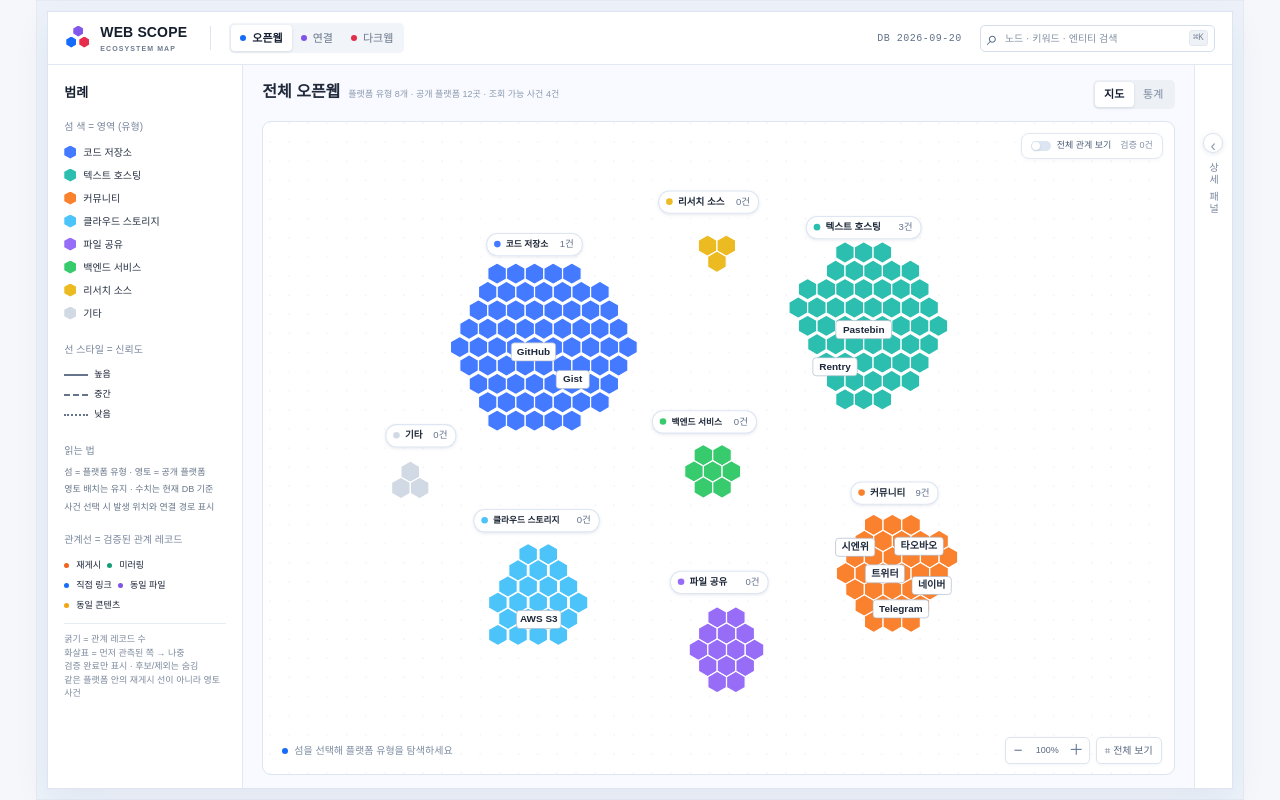
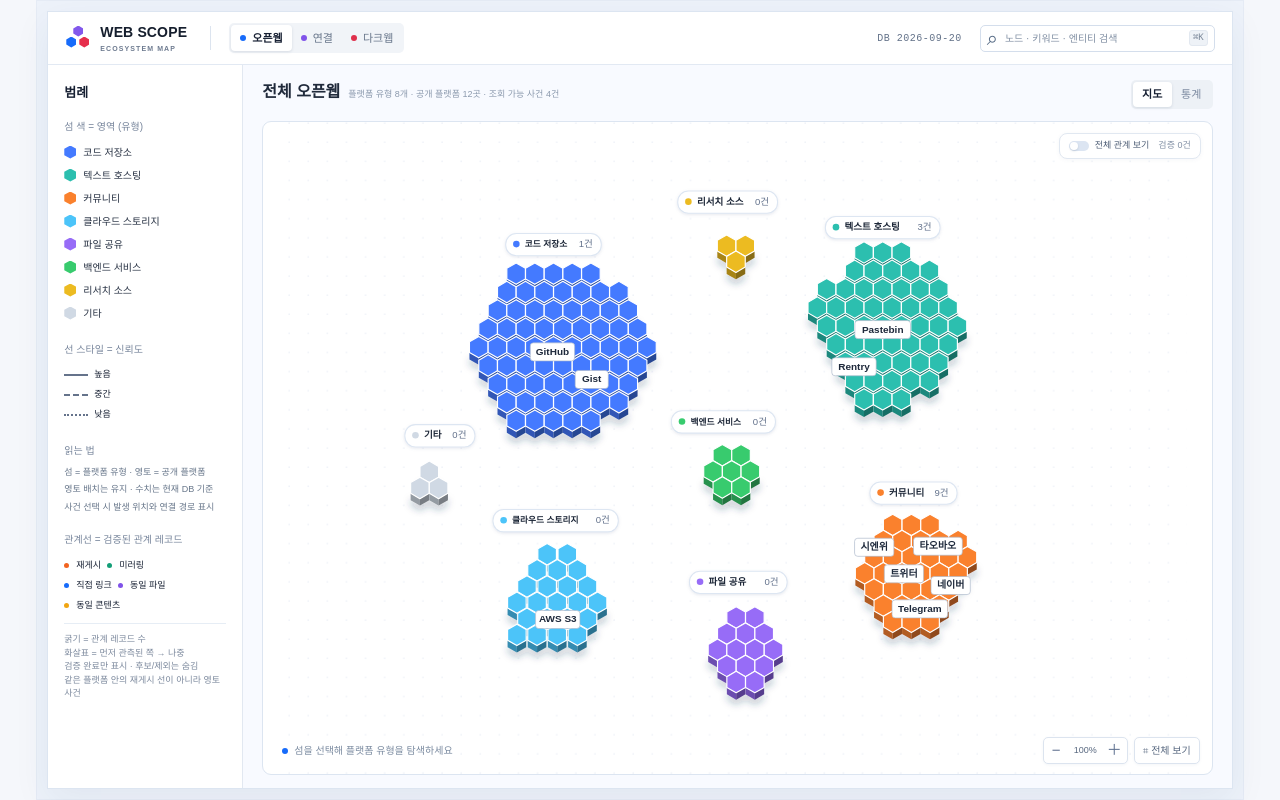
Before and after one commit to Darkshund-openweb-map/openweb_map, a Next.js app: page / in a window 1280 px wide. Built offline with nearby package versions, Linux system fonts and the light colour scheme.

Commit message:
Fix detail controls and map selection depth

```diff
--- a/src/components/detail-panel/detail-connections.tsx
+++ b/src/components/detail-panel/detail-connections.tsx
@@ -99,9 +99,13 @@ export function DetailConnections({
         </div>
       )}
       {categoryIds.map((id) => (
-        <button key={id} className={styles['relation-card']} onClick={() => onSelectCategory(id)}>
+        <button
+          key={id}
+          className={[styles['relation-card'], styles['category-link']].join(' ')}
+          onClick={() => onSelectCategory(id)}
+        >
           <b>{getCategory(id)?.name ?? id}</b>
-          <small>플랫폼 유형 상세 보기 →</small>
+          <small>상세 보기 →</small>
         </button>
       ))}
     </>
--- a/src/components/detail-panel/detail-panel.module.css
+++ b/src/components/detail-panel/detail-panel.module.css
@@ -429,6 +429,21 @@
   font-size: 9px;
   color: #8795a8;
 }
+.category-link {
+  display: flex;
+  align-items: center;
+  justify-content: space-between;
+  gap: 8px;
+}
+.category-link > b {
+  margin: 0;
+  min-width: 0;
+}
+.category-link > small {
+  flex: none;
+  color: #176bfa;
+  white-space: nowrap;
+}
 .detail-panel {
   width: 247px;
 }
--- a/src/components/explorer/content-header.tsx
+++ b/src/components/explorer/content-header.tsx
@@ -12,8 +12,10 @@ type Props = {
   name: string;
   tab: DetailTab;
   selectedRelation: string | null;
+  detailOpen: boolean;
   onClear: () => void;
   onSelectCategory: () => void;
+  onOpenDetail: () => void;
   onView: (view: View) => void;
 };
 
@@ -26,8 +28,10 @@ export function ContentHeader({
   name,
   tab,
   selectedRelation,
+  detailOpen,
   onClear,
   onSelectCategory,
+  onOpenDetail,
   onView,
 }: Props) {
   const statistics = view === 'statistics';
@@ -63,6 +67,12 @@ export function ContentHeader({
           </>
         )}
       </div>
+      <div className={styles['content-actions']}>
+        {selected && !statistics && !detailOpen && (
+          <button className={styles['detail-open-button']} onClick={onOpenDetail}>
+            상세 보기 <span aria-hidden="true">›</span>
+          </button>
+        )}
         <div className={styles['view-tabs']} role="group" aria-label="지도 또는 통계 보기">
           <button className={view === 'map' ? styles['active'] : ''} onClick={() => onView('map')}>
             지도
@@ -75,5 +85,6 @@ export function ContentHeader({
           </button>
         </div>
       </div>
+    </div>
   );
 }
--- a/src/components/explorer/explorer.module.css
+++ b/src/components/explorer/explorer.module.css
@@ -375,6 +375,26 @@
   text-overflow: ellipsis;
   margin: 0;
 }
+.content-actions {
+  display: flex;
+  align-items: center;
+  gap: 8px;
+  flex: none;
+}
+.detail-open-button {
+  height: 29px;
+  padding: 0 10px;
+  border: 1px solid #cbdaf2;
+  border-radius: 5px;
+  background: #fff;
+  color: #176bfa;
+  font-size: 10px;
+  font-weight: 700;
+  white-space: nowrap;
+}
+.detail-open-button span {
+  margin-left: 3px;
+}
 .view-tabs {
   display: flex;
   flex: none;
@@ -396,24 +416,6 @@
   background: #fff;
   box-shadow: 0 1px 3px #20385a20;
   font-weight: 700;
-}
-.collapsed-panel {
-  width: 38px;
-  flex: none;
-  position: relative;
-  background: #fff;
-  border-left: 1px solid #e1e8f2;
-  display: flex;
-  align-items: center;
-  flex-direction: column;
-  gap: 9px;
-  padding-top: 68px;
-}
-.collapsed-panel > span {
-  writing-mode: vertical-rl;
-  font-size: 10px;
-  color: #78869c;
-  letter-spacing: 2px;
 }
 .panel-handle {
   width: 20px;
--- a/src/components/explorer/explorer.tsx
+++ b/src/components/explorer/explorer.tsx
@@ -53,8 +53,10 @@ function ExplorerContent() {
             name={name}
             tab={state.tab}
             selectedRelation={state.selectedRelation}
+            detailOpen={state.detailOpen}
             onClear={state.clearSelection}
             onSelectCategory={() => category && state.selectCategory(category.id)}
+            onOpenDetail={() => state.setDetailOpen(true)}
             onView={(view) => {
               state.setView(view);
               if (view === 'statistics') state.setDetailOpen(false);
@@ -85,7 +87,7 @@ function ExplorerContent() {
             />
           )}
         </section>
-        {!statistics && state.selected && state.detailOpen ? (
+        {!statistics && state.selected && state.detailOpen && (
           <>
             <button
               className={[styles['panel-handle'], styles['open']].join(' ')}
@@ -104,17 +106,6 @@ function ExplorerContent() {
               onSelectRelation={state.selectRelation}
             />
           </>
-        ) : (
-          <div className={styles['collapsed-panel']}>
-            <button
-              className={styles['panel-handle']}
-              aria-label="상세 패널 펼치기"
-              onClick={() => state.setDetailOpen(true)}
-            >
-              ‹
-            </button>
-            <span>상세 패널</span>
-          </div>
         )}
       </div>
     </ExplorerShell>
--- a/src/components/map/ecosystem-map.tsx
+++ b/src/components/map/ecosystem-map.tsx
@@ -36,7 +36,6 @@ export function EcosystemMap({
     relation,
     activeCategory,
     selectedPlatform,
-    relatedCategories,
     tileGroups,
     title,
     verifiedCount,
@@ -72,8 +71,14 @@ export function EcosystemMap({
           <pattern id="map-dots" width="18" height="18" patternUnits="userSpaceOnUse">
             <circle cx="1" cy="1" r=".55" fill="#d8e0ed" />
           </pattern>
-          <filter id="island-shadow" x="-20%" y="-20%" width="140%" height="150%">
-            <feDropShadow dx="0" dy="4" stdDeviation="3" floodColor="#233856" floodOpacity=".2" />
+          <filter id="island-shadow" x="-20%" y="-20%" width="140%" height="160%">
+            <feDropShadow
+              dx="0"
+              dy="5"
+              stdDeviation="3.5"
+              floodColor="#233856"
+              floodOpacity=".28"
+            />
           </filter>
           <filter id="badge-shadow" x="-20%" y="-40%" width="140%" height="190%">
             <feDropShadow
@@ -94,11 +99,7 @@ export function EcosystemMap({
             onSelectRelation={onSelectRelation}
           />
           {tileGroups.map(({ category, cells }) => {
-            const relatedIsland =
-              selected?.kind === 'platform' && relatedCategories.has(category.id);
-            const dimmed = Boolean(
-              activeCategory && activeCategory !== category.id && !relatedIsland,
-            );
+            const dimmed = Boolean(activeCategory && activeCategory !== category.id);
             return (
               <IslandGroup
                 key={category.id}
--- a/src/components/map/hex-tile.tsx
+++ b/src/components/map/hex-tile.tsx
@@ -6,15 +6,15 @@ type Props = {
   fill: string;
 };
 
-export function HexTileSides({ cell, fill }: Props) {
+export function HexTileSides({ cell, fill, depth }: Props & { depth: number }) {
   const tileColor = d3Color(fill);
-  const left = tileColor?.darker(0.8).formatHex() ?? fill;
-  const right = tileColor?.darker(1.35).formatHex() ?? fill;
+  const left = tileColor?.darker(0.95).formatHex() ?? fill;
+  const right = tileColor?.darker(1.55).formatHex() ?? fill;
 
   return (
     <g transform={`translate(${cell.x},${cell.y})`} aria-hidden="true">
-      <polygon points="-8.75,5.05 0,10.1 0,15.1 -8.75,10.05" fill={left} />
-      <polygon points="0,10.1 8.75,5.05 8.75,10.05 0,15.1" fill={right} />
+      <polygon points={`-8.75,5.05 0,10.1 0,${10.1 + depth} -8.75,${5.05 + depth}`} fill={left} />
+      <polygon points={`0,10.1 8.75,5.05 8.75,${5.05 + depth} 0,${10.1 + depth}`} fill={right} />
     </g>
   );
 }
--- a/src/components/map/island-tiles.tsx
+++ b/src/components/map/island-tiles.tsx
@@ -26,7 +26,13 @@ function getTileAppearance(
   selectedPlatform?: Platform,
 ) {
   const active = isTileActive(category, cell, selected, selectedPlatform);
-  const raised = Boolean(selected && active && !dimmed);
+  const raised = Boolean(
+    !dimmed &&
+      (!selected ||
+        (selected.kind === 'category'
+          ? selected.id === category.id
+          : selectedPlatform?.category === category.id && active)),
+  );
   const related =
     selected?.kind === 'platform' &&
     tab !== 'connections' &&
@@ -57,7 +63,14 @@ export function IslandTiles({ category, cells, selected, tab, dimmed, selectedPl
         filter="url(#island-shadow)"
       >
         {rendered.map(({ cell, fill, raised }) =>
-          raised ? <HexTileSides key={`side-${cell.key}`} cell={cell} fill={fill} /> : null,
+          raised ? (
+            <HexTileSides
+              key={`side-${cell.key}`}
+              cell={cell}
+              fill={fill}
+              depth={selected ? 9 : 6.5}
+            />
+          ) : null,
         )}
       </g>
       <g className={styles['island-top-layer']} data-map-layer="tops">
--- a/src/components/map/use-map-data.ts
+++ b/src/components/map/use-map-data.ts
@@ -18,11 +18,6 @@ export function useMapData(selected: Selection, selectedRelation: string | null)
   const relevantRelations = relations.filter(
     (item) => ids.has(item.source) || ids.has(item.target),
   );
-  const relatedCategories = new Set(
-    relevantRelations
-      .filter((item) => item.status !== 'excluded')
-      .flatMap((item) => [getPlatform(item.source)?.category, getPlatform(item.target)?.category]),
-  );
   const tileGroups = useMemo(
     () => categories.map((category) => ({ category, cells: getCategoryTiles(category) })),
     [categories],
@@ -32,7 +27,6 @@ export function useMapData(selected: Selection, selectedRelation: string | null)
     relation,
     activeCategory,
     selectedPlatform,
-    relatedCategories,
     tileGroups,
     title:
       selectedPlatform?.name ?? categories.find((item) => item.id === activeCategory)?.name ?? '',
```
Also changed, not shown: 1 other file (tests, documents, lock files or other folders). Lines whose indentation alone changed are shown as unchanged.
